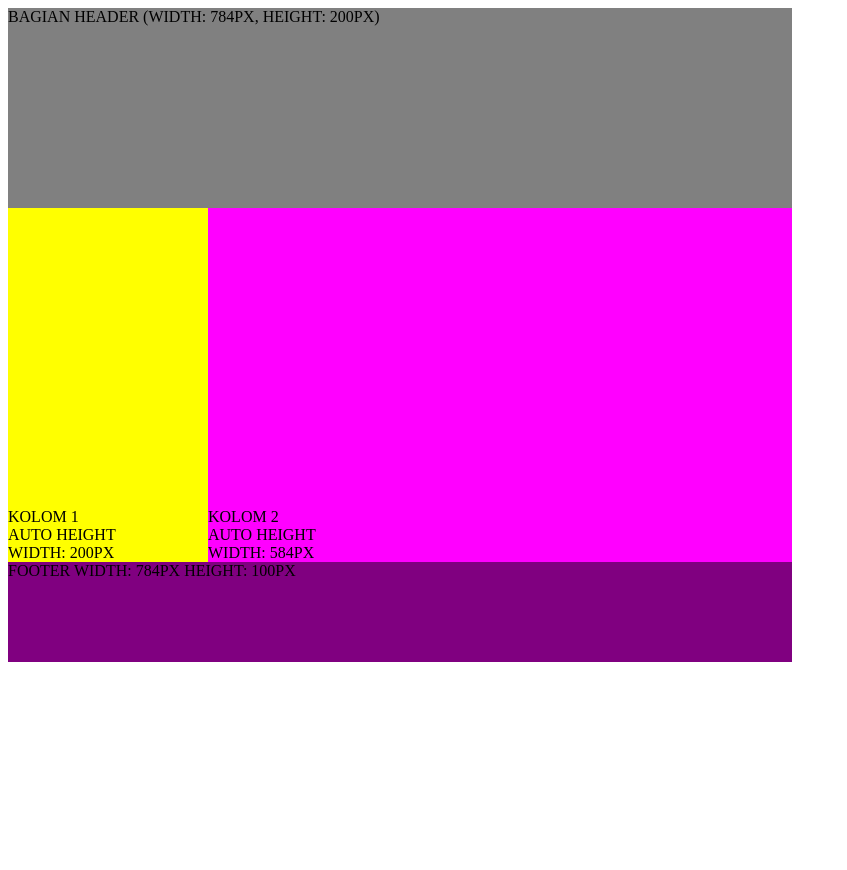
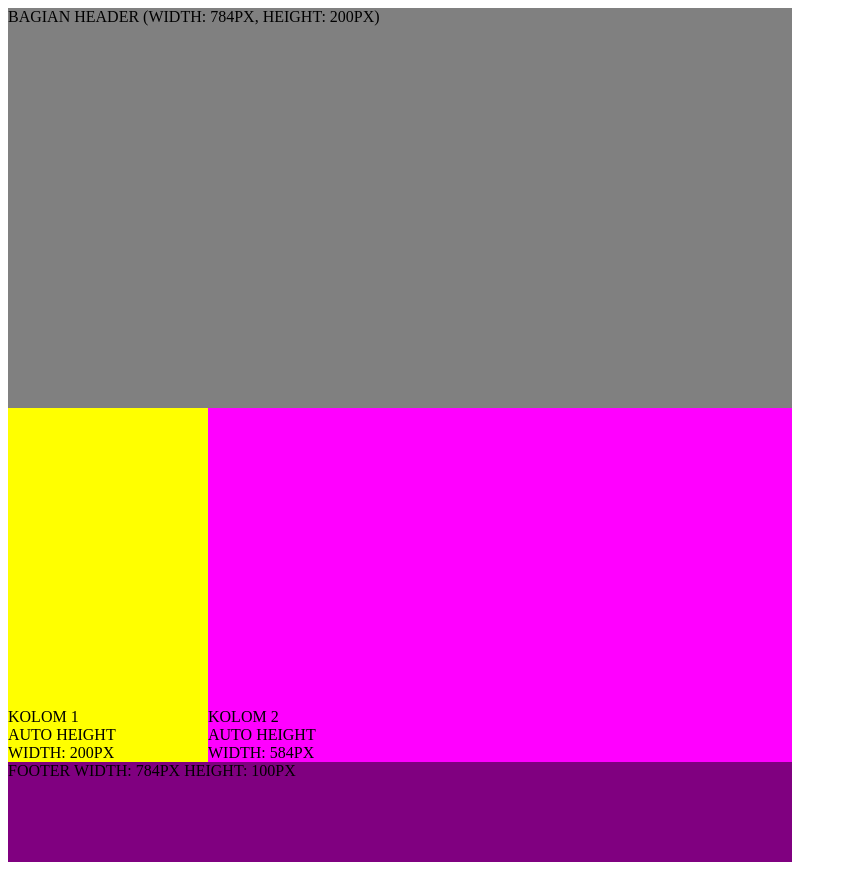
Before and after one commit to mapaditya/praktikum-rpl-4, a plain HTML site: page about.html in a window 1280 px wide. Shown: the whole page, without its empty margins (0-847 px from the left). Before the commit the page ends 800 px from the top, so only its background shows below. Drawn offline with Linux system fonts and the light colour scheme.

Commit message:
ubah isi .html 2

```diff
--- a/about.html
+++ b/about.html
@@ -8,7 +8,7 @@
 		<style>
         .header {
             width: 784px;
-            height: 200px;
+            height: 400px;
             background-color: gray;
         }
         .content {
```
Also changed, not shown: index.html (+1 -1 lines).
